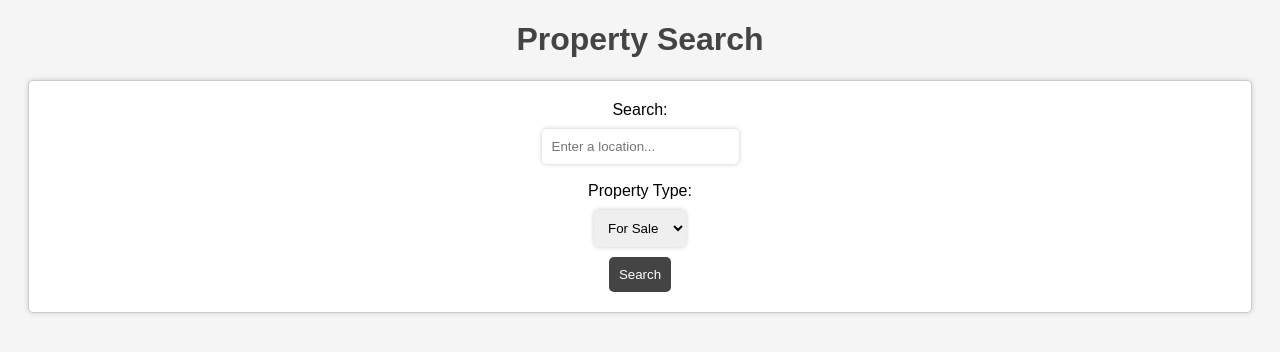
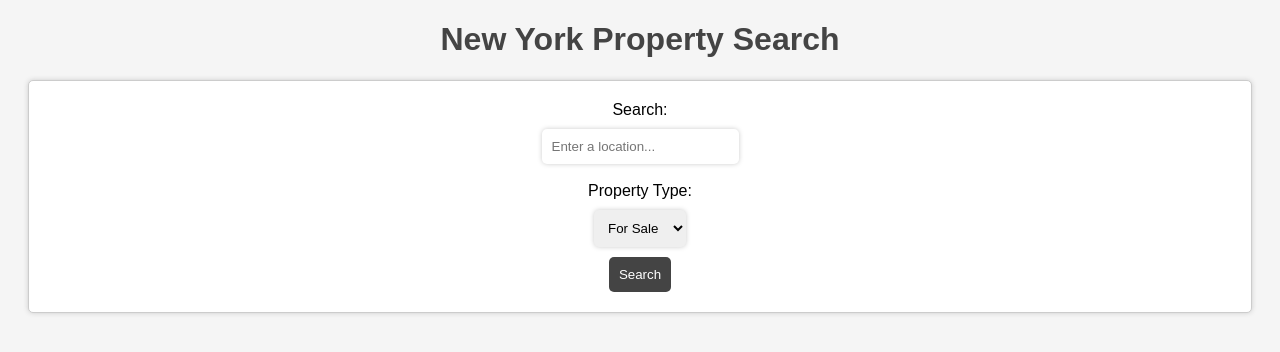
Before and after one commit to RyanNK1/Ryan-s-Phase-one--Project, a plain HTML site: page index.html in a window 1280 px wide. Drawn offline with Linux system fonts and the light colour scheme.

Commit message:
Completed Readme

```diff
--- a/index.html
+++ b/index.html
@@ -4,11 +4,11 @@
     <meta charset="UTF-8">
     <meta http-equiv="X-UA-Compatible" content="IE=edge">
     <meta name="viewport" content="width=device-width, initial-scale=1.0">
-    <title>Property Search</title>
+    <title>New York Property Search</title>
     <link rel="stylesheet" href="./style.css" />
 
 <body>
-  <h1>Property Search</h1>
+  <h1>New York Property Search</h1>
   <form id="search-form">
      <label for="search-input">Search:</label>
      <input type="text" id="search-input" placeholder="Enter a location...">
```
Also changed, not shown: 1 other file.
